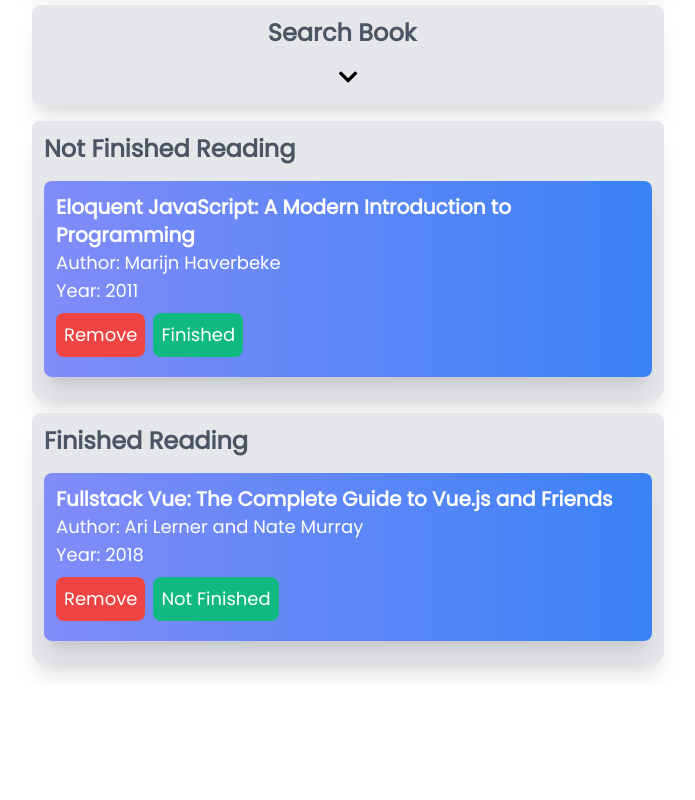
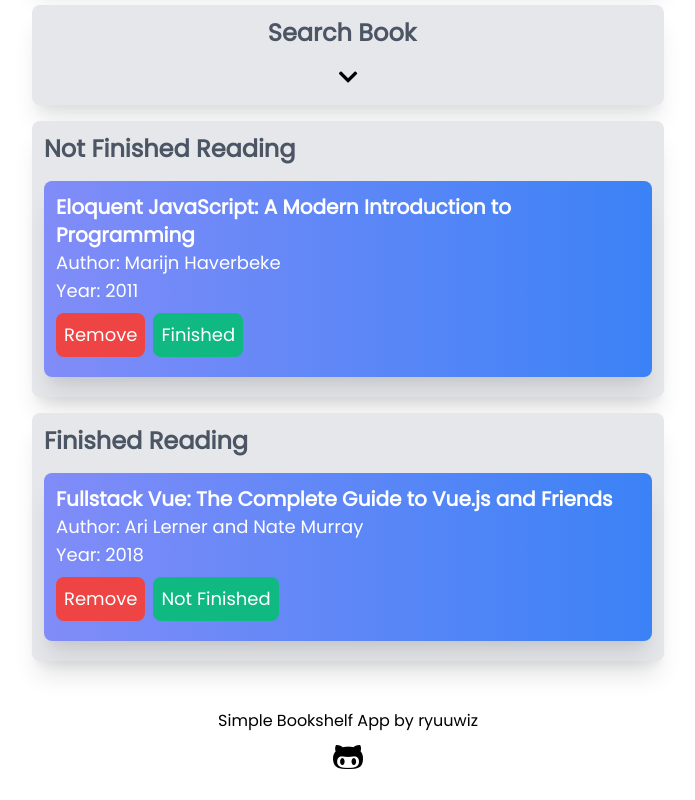
Before and after one commit to ryuuwiz/bookshelfapp, a Vue app: page / in a window 1280 px wide. Shown: the part 215-1015 px from the top of the page, without its empty margins (292-987 px from the left). Before the commit the page ends 900 px from the top, so only its background shows below. Built offline with nearby package versions, Linux system fonts and the light colour scheme; what secure-ls would draw is missing.

Commit message:
feat: add footer

```diff
--- a/src/App.vue
+++ b/src/App.vue
@@ -6,22 +6,25 @@
       <Search />
       <Bookshelf />
     </div>
+    <Footer />
   </div>
 </template>
 
 <script>
 import Header from './components/Header.vue'
 import Form from './components/Form.vue'
+import Search from './components/Search.vue'
 import Bookshelf from './components/Bookshelf.vue'
-import Search from './components/Search.vue'
+import Footer from './components/Footer.vue'
 
 export default {
   name: 'App',
   components: {
     Header,
     Form,
+    Bookshelf,
     Search,
-    Bookshelf,
+    Footer,
   },
 }
 </script>
--- /dev/null
+++ b/src/components/Footer.vue
@@ -0,0 +1,14 @@
+<template>
+  <div class="p-3 m-3 text-center">
+    <p class="mb-2">Simple Bookshelf App by ryuuwiz</p>
+    <a href="https://github.com/ryuuwiz" target="_blank">
+      <i class="fab fa-github-alt fa-2x cursor-pointer"></i>
+    </a>
+  </div>
+</template>
+
+<script>
+export default {
+  name: 'Footer',
+}
+</script>
```
